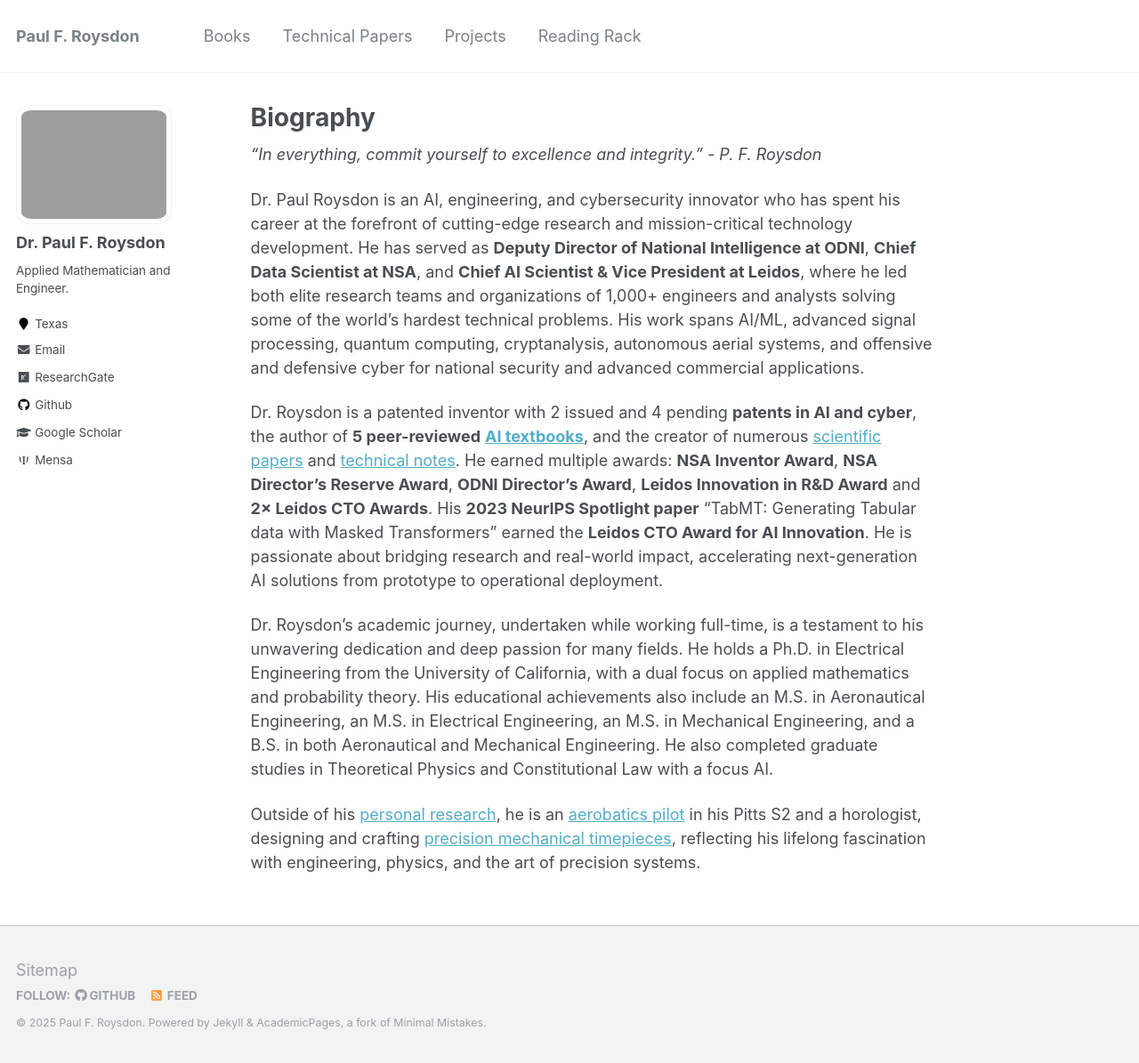
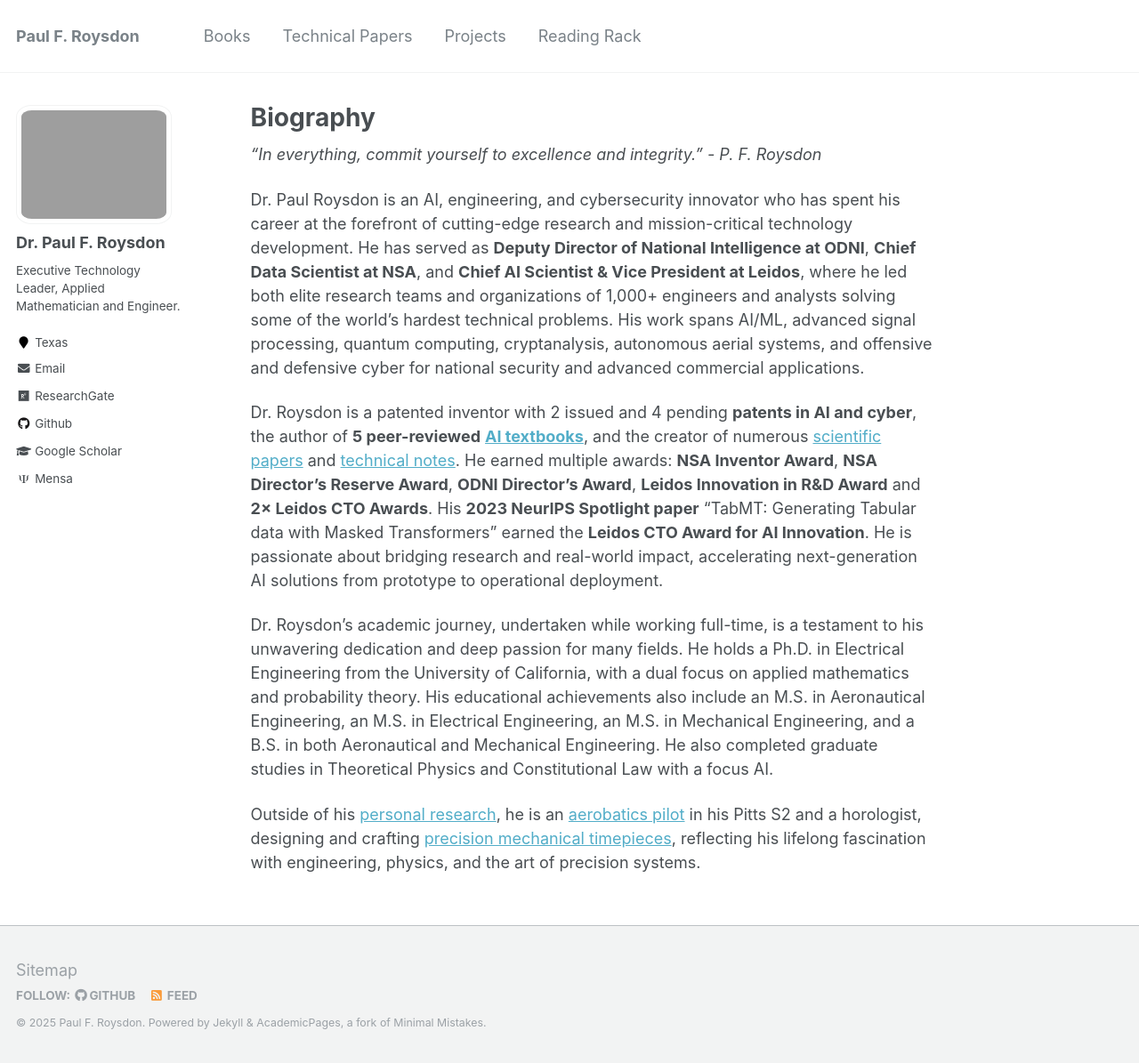
Before and after one commit to pfroysdon/pfroysdon.github.io, a Jekyll site: the page built from _pages/about.md, in a window 1280 px wide and 1195 px high. Shown: the whole window at 89% size. Built offline with Jekyll 4.4.1, drawn with Linux system fonts in a browser that asks for light colours; some web fonts are replaced.

Commit message:
Update _config.yml

```diff
--- a/_config.yml
+++ b/_config.yml
@@ -82,7 +82,7 @@
 author:
   name             : "Dr. Paul F. Roysdon"
   avatar           : "roysdon_odni.jpg"
-  bio              : "Applied Mathematician and Engineer."
+  bio              : "Executive Technology Leader, Applied Mathematician and Engineer."
   location         : "Texas"
   employer         :
   pubmed           :
```
